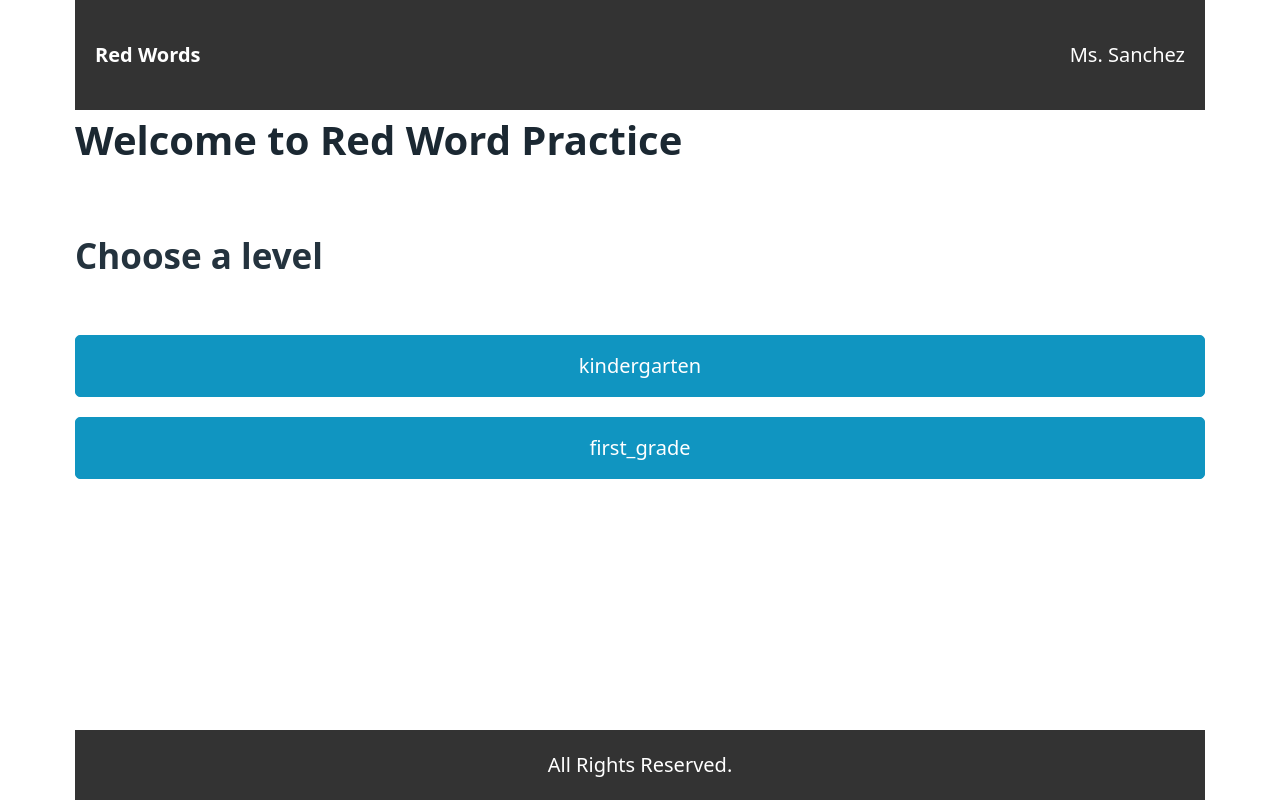
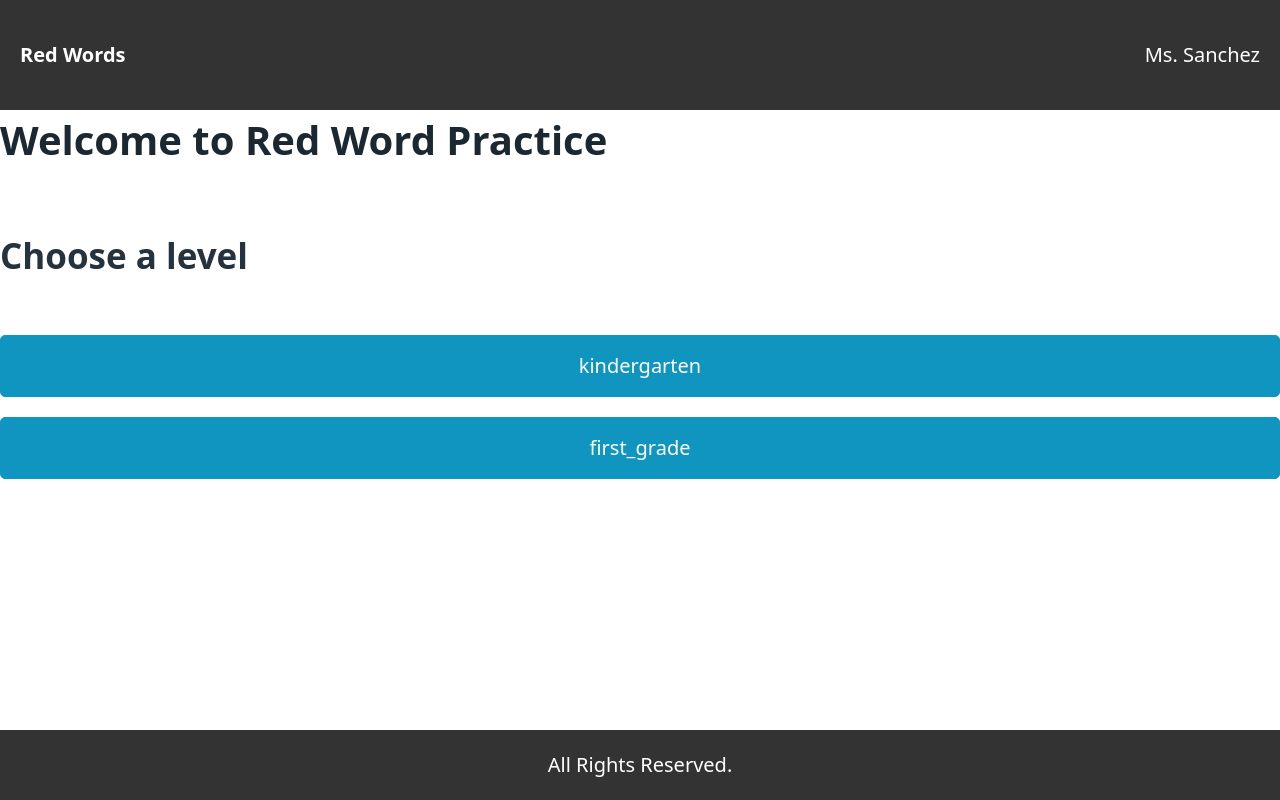
Before and after one commit to AliSajid/redwords, a SvelteKit app: page / in a window 1280 px wide. Built offline with nearby package versions, Linux system fonts and the light colour scheme.

Commit message:
fix: ensure consistent application of styles

```diff
--- a/src/app.html
+++ b/src/app.html
@@ -12,13 +12,10 @@
         height: 100vh;
         width: 100vw;
       }
-      #main {
-        flex-grow: 1;
-      }
     </style>
     %sveltekit.head%
   </head>
-  <body data-sveltekit-preload-data="hover" class="container" style="padding: 0">
+  <body data-sveltekit-preload-data="hover" class="container-fluid" style="padding: 0">
     <div style="display: contents">%sveltekit.body%</div>
   </body>
 </html>
--- a/src/lib/components/Footer.svelte
+++ b/src/lib/components/Footer.svelte
@@ -6,8 +6,8 @@
     color: #fff;
     padding-top: 1rem;
     padding-bottom: 1rem;
+    width: 100%;
     text-align: center;
-    width: 100%;
   }
 
   @media (prefers-color-scheme: dark) {
--- a/src/routes/+layout.svelte
+++ b/src/routes/+layout.svelte
@@ -8,3 +8,9 @@
   <slot />
 </div>
 <Footer />
+
+<style>
+  #main {
+    flex-grow: 1;
+  }
+</style>
```
